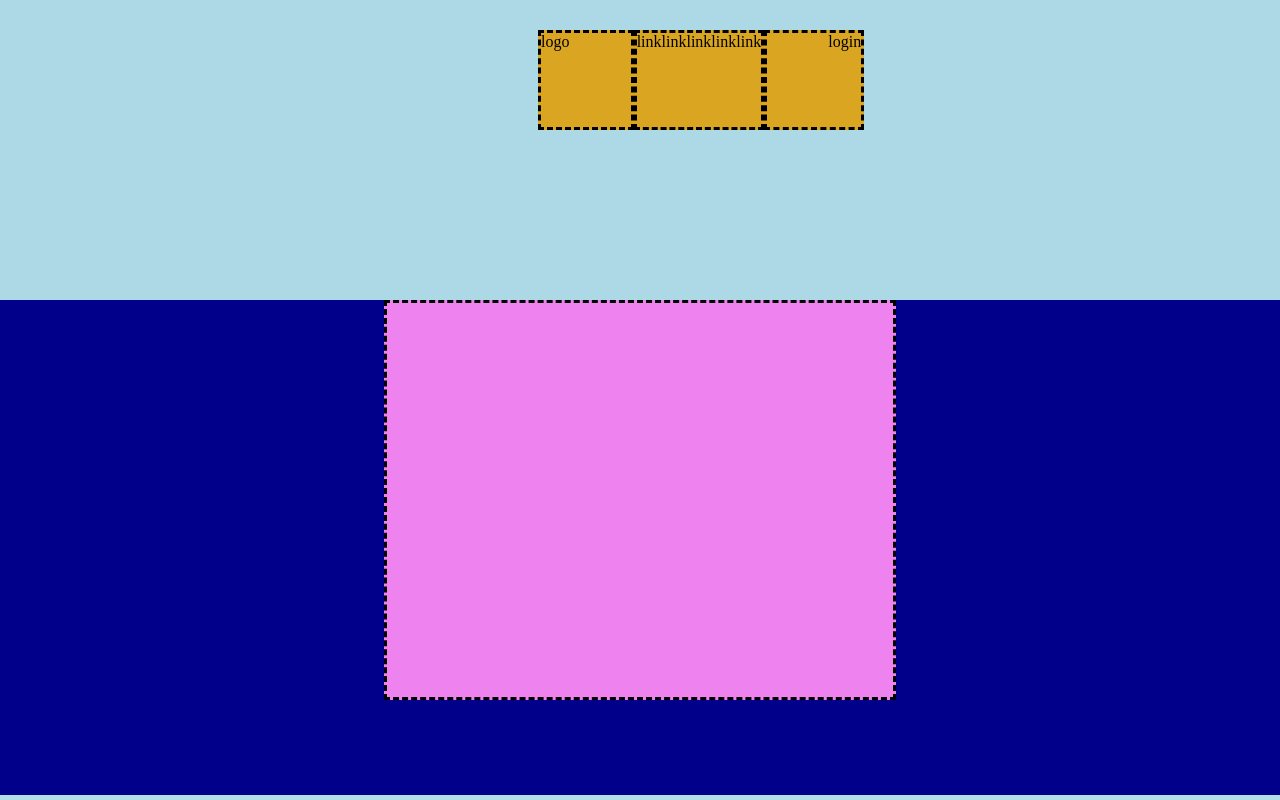
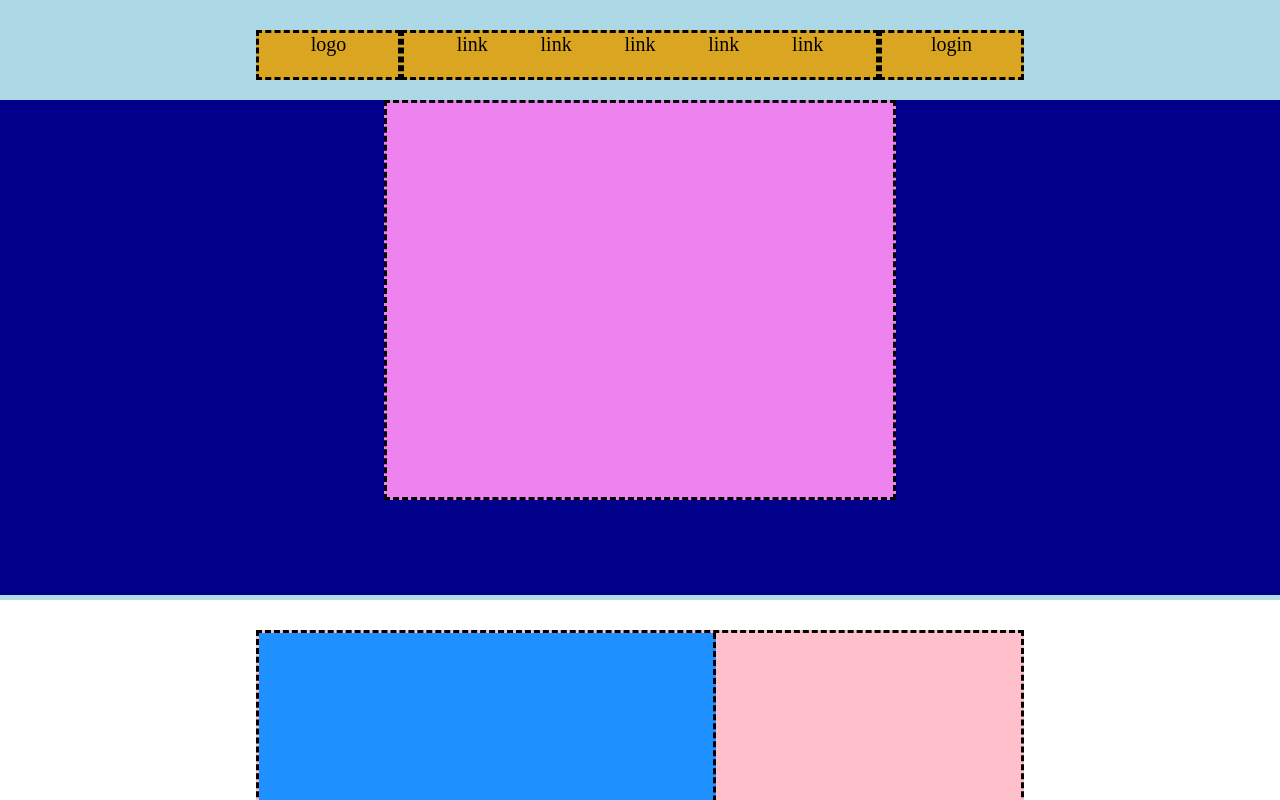
Before and after one commit to dariolaseta/htmlcss-struttura-discord, a plain HTML site: page index.html in a window 1280 px wide. Shown: the top 800 px of the page. Drawn offline with Linux system fonts and the light colour scheme.

Commit message:
fixed header

```diff
--- a/css/style.css
+++ b/css/style.css
@@ -10,13 +10,31 @@
 }
 
 header{
-    height: 300px;
+    height: 100px;
     background-color: #add8e6;
 }
 
-.bg-color{
+.header-nav{
     background-color: #daa520;
-    height: 100px;
+    height: 50px;
+    width: 60%;
+    max-width: 1200px;
+}
+
+.links{
+    width: 100%;
+}
+
+.external-tabs{
+    width: 30%;
+    justify-content: center;
+    font-size: 20px;
+}
+
+ul{
+    list-style-type: none;
+    justify-content: space-evenly;
+    font-size: 20px;
 }
 
 .border{
@@ -27,20 +45,6 @@ header{
     border-right: dashed;
 }
 
-div ul.flex{
-    list-style-type: none;
-    justify-content: space-between;
-}
-
-.logo{
-    align-items: flex-start;
-    padding-right: 30%;
-}
-
-.login{
-    align-items: flex-end;
-    padding-left: 30%;
-}
 
 .margin{
     margin: 30px auto;
@@ -56,22 +60,26 @@ div ul.flex{
 .container-small{
     width: 40%;
     height: 400px;
+    max-width: 900px;
 }
 
 .container-big{
     width: 60%;
     height: 400px;
+    max-width: 1200px;
 }
 
 .container-long{
     width: 60%;
     height: 900px;
+    max-width: 1200px;
 }
 
 .container-segment{
     width: 17%;
     border-left: dashed;
     height: 396px;
+    max-width: 1200px;
 }
 
 .content-right{
--- a/index.html
+++ b/index.html
@@ -11,12 +11,12 @@
     <body>
         <header>
             <nav class="flex">
-                <section class="flex margin">
-                    <div class="logo border bg-color">
+                <section class="header-nav flex margin">
+                    <div class="external-tabs border flex">
                         <p>logo</p>
                     </div>
 
-                    <div class="links border bg-color">
+                    <div class="links border">
                         <ul class="flex">
                             <li>
                                 link
@@ -33,11 +33,10 @@
                             <li>
                                 link
                             </li>
-
                         </ul>
                     </div>
 
-                    <div class="login border bg-color">
+                    <div class="external-tabs border flex">
                         login
                     </div>
                 </section>
@@ -97,7 +96,9 @@
         </main>
 
         <footer>
+            <section class="margin">
 
+            </section>
         </footer>
     </body>
 </html>
```
